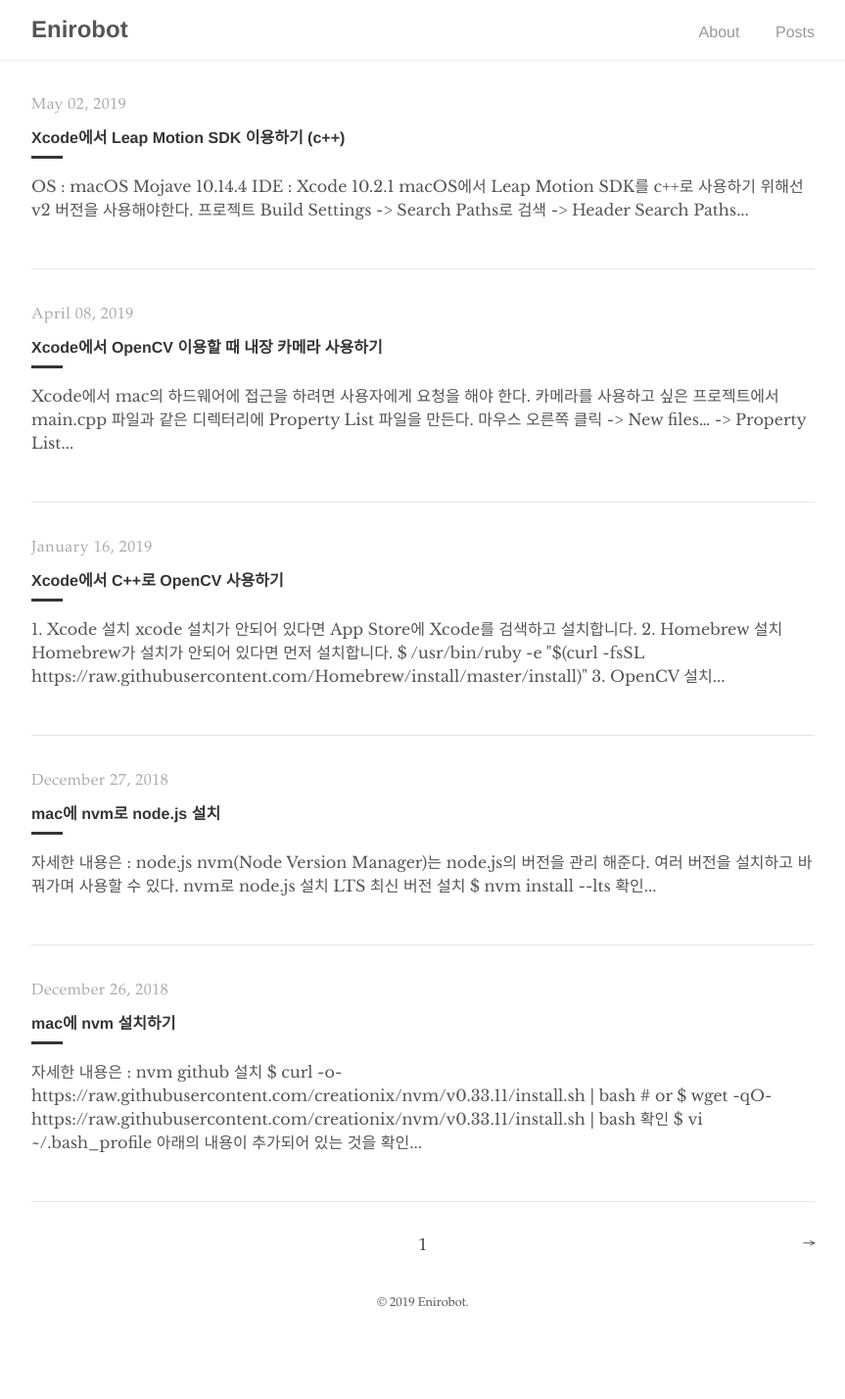
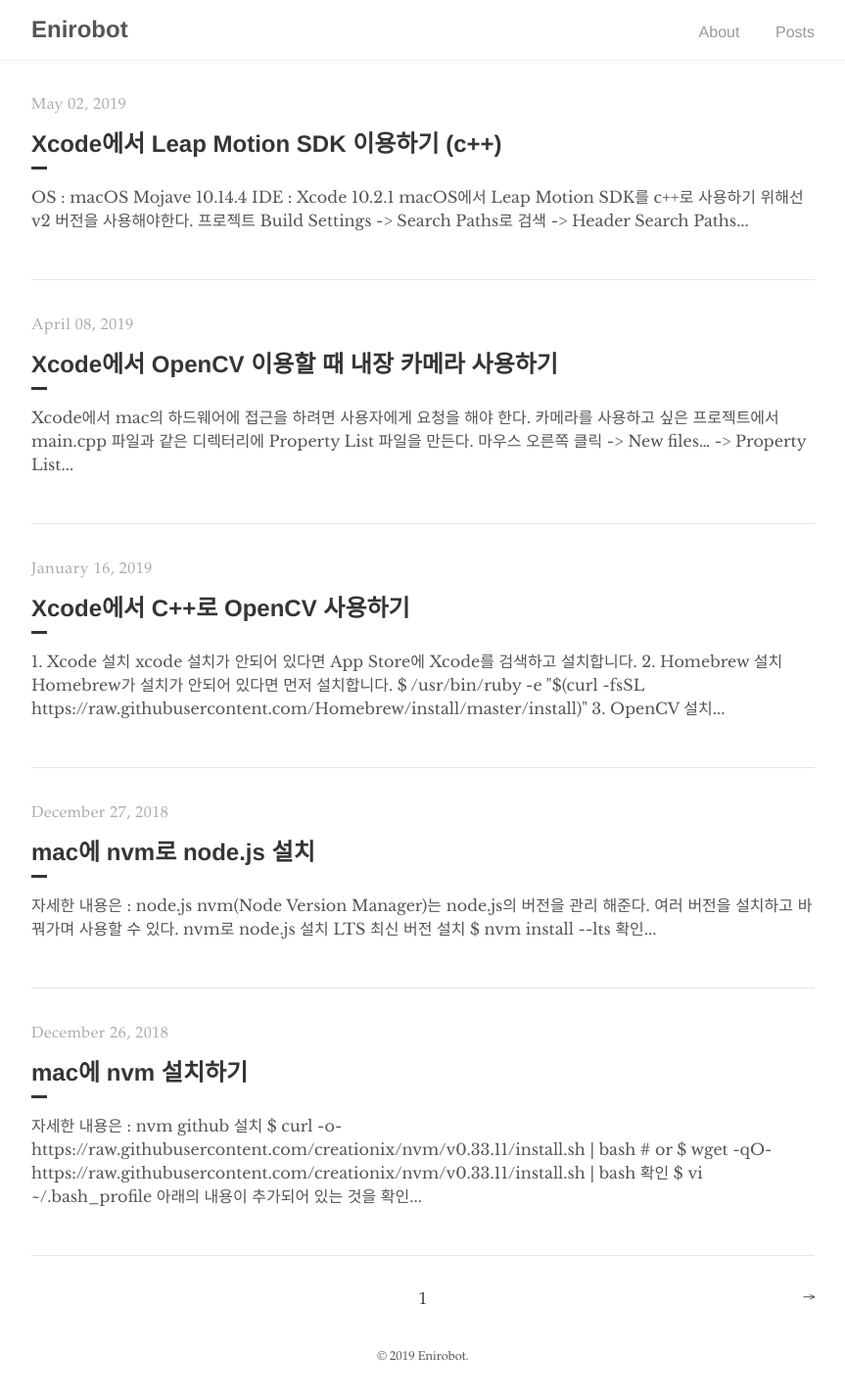
Before and after one commit to enirobot/enirobot.github.io, a Jekyll site: the page built from index.html, in a window 1280 px wide. Shown: the whole page at 98% size, without its empty margins (208-1071 px from the left). Built offline with Jekyll 4.4.1, drawn with Linux system fonts in a browser that asks for light colours; the list of posts is cut into pages by our own code; before the commit the page ends 1373 px from its top, so only the background shows below that.

Commit message:
no message

```diff
--- a/_sass/tale/_catalogue.scss
+++ b/_sass/tale/_catalogue.scss
@@ -25,7 +25,7 @@
     color: $default-shade;
     display: block;
     font-family: $sans-serif;
-    font-size: 1rem;
+    font-size: 1.5rem;
     font-weight: 700;
     margin: .5rem 0;
   }
@@ -34,6 +34,6 @@
     @include transition(all .3s ease-out);
     border-top: .2rem solid $default-shade;
     display: block;
-    width: 2rem;
+    width: 1rem;
   }
 }
```
